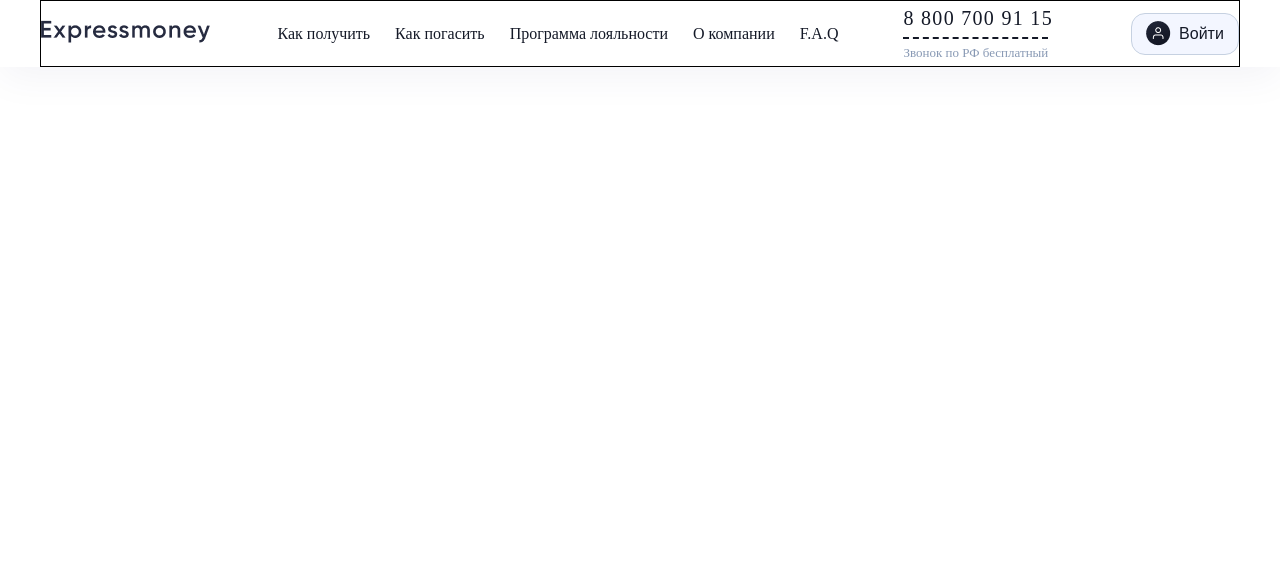
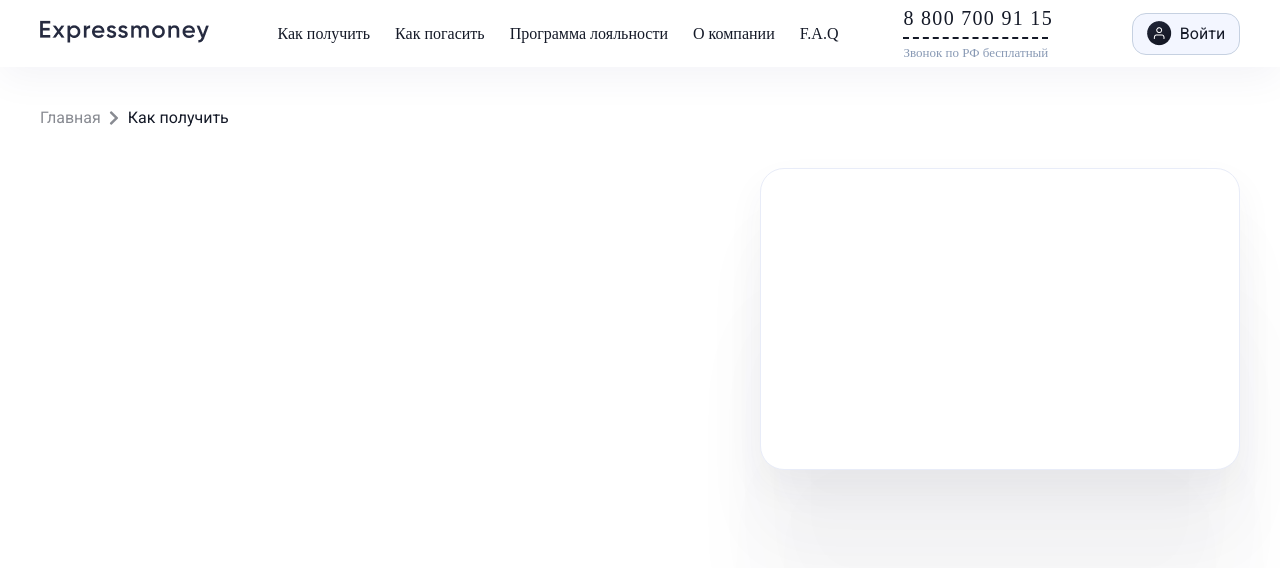
Before and after one commit to Bekhzod2002/expressmoney, a React (Create React App) app: page /how-to-receive in a window 1280 px wide. Shown: the top 568 px of the page. Built offline with nearby package versions, Linux system fonts and the light colour scheme.

Commit message:
Как получить started some chnages added

```diff
--- a/src/components/App/App.js
+++ b/src/components/App/App.js
@@ -4,6 +4,7 @@ import Home from "../../pages/Home/Home";
 import { Routes, Route } from "react-router-dom";
 import styled from "styled-components";
 import "./App.scss";
+import HowReceive from "../../pages/HowReceive/HowReceive";
 
 const AppContainer = styled.div`
   width: 100%;
@@ -25,7 +26,7 @@ function App() {
       <AppHomecontainer>
         <Routes>
           <Route path="/" element={<Home />} />
-          <Route />
+          <Route path="/how-to-receive" element={<HowReceive />} />
           <Route />
           <Route />
           <Route />
--- a/src/components/Header/Header.jsx
+++ b/src/components/Header/Header.jsx
@@ -16,7 +16,9 @@ const Header = () => {
         </div>
         <div className="menu">
           <div className="menulinks">
-            <Link className="item">Как получить</Link>
+            <Link to="/how-to-receive" className="item">
+              Как получить
+            </Link>
             <Link className="item">Как погасить</Link>
             <Link className="item">Программа лояльности</Link>
             <Link className="item">О компании</Link>
--- a/src/components/Header/header.scss
+++ b/src/components/Header/header.scss
@@ -15,7 +15,6 @@
     align-items: center;
     justify-content: space-between;
     margin: 0 auto;
-    border: 1px solid black;
 
     .menuicon {
       display: none;
--- /dev/null
+++ b/src/components/SelectAmount/SelectAmount.jsx
@@ -0,0 +1,14 @@
+import React from "react";
+import "./SelectAmount.scss";
+
+const SelectAmount = () => {
+  return (
+    <div className="selectamount">
+      <div className="selectamount__container">
+        <div className="selectamount__wrapper"></div>
+      </div>
+    </div>
+  );
+};
+
+export default SelectAmount;
--- /dev/null
+++ b/src/components/SelectAmount/SelectAmount.scss
@@ -0,0 +1,26 @@
+.selectamount {
+  width: 100%;
+  max-width: 481px;
+  height: 302px;
+  background: #ffffff;
+  border: 1px solid #e8ecf8;
+  box-shadow: 0px 271px 108px rgba(52, 61, 85, 0.01),
+    0px 152px 91px rgba(52, 61, 85, 0.03), 0px 68px 68px rgba(52, 61, 85, 0.04),
+    0px 17px 37px rgba(52, 61, 85, 0.05), 0px 0px 0px rgba(52, 61, 85, 0.05);
+  border-radius: 24px;
+  .selectamount__container {
+    width: 100%;
+    height: 100%;
+    display: flex;
+    align-items: center;
+    justify-content: center;
+
+    .selectamount__wrapper {
+      width: 100%;
+      max-width: 441px;
+      height: 100%;
+      max-height: 262px;
+      //   border: 1px solid black;
+    }
+  }
+}
--- /dev/null
+++ b/src/pages/HowReceive/HowReceive.jsx
@@ -0,0 +1,38 @@
+import React from "react";
+import { Link } from "react-router-dom";
+import { FaChevronRight } from "react-icons/fa";
+import "./HowReceive.scss";
+import SelectAmount from "../../components/SelectAmount/SelectAmount";
+
+const HowReceive = () => {
+  return (
+    <div className="howreceive">
+      <div className="howreceive__container">
+        <div className="howreceive__wrapper">
+          <div className="howreceive__wrapper top-path">
+            <div className="top_path_links">
+              <Link className="top_path_links-first-step" to="/">
+                Главная{" "}
+              </Link>
+              <span>
+                <FaChevronRight />
+              </span>
+              <Link className="top_path_links-second-step" to="/how-to-receive">
+                Как получить{" "}
+              </Link>
+            </div>
+          </div>
+          {/* Top-Path End */}
+          <div className="howreceive__content">
+            <div className="description"></div>
+            <div className="select__amount_comp">
+              <SelectAmount />
+            </div>
+          </div>
+        </div>
+      </div>
+    </div>
+  );
+};
+
+export default HowReceive;
--- /dev/null
+++ b/src/pages/HowReceive/HowReceive.scss
@@ -0,0 +1,62 @@
+.howreceive {
+  width: 100%;
+  height: 1257px;
+  max-width: 1600px;
+  margin: 0 auto;
+  .howreceive__container {
+    width: 100%;
+    height: 100%;
+    max-width: 1200px;
+    margin: 0 auto;
+    .howreceive__wrapper {
+      width: 100%;
+      height: 100%;
+      margin: 0 auto;
+
+      .top-path {
+        width: 100%;
+        height: 8%;
+
+        .top_path_links {
+          width: 100%;
+          height: 100%;
+          display: flex;
+          align-items: center;
+          font-family: "Manrope", sans-serif;
+          justify-content: flex-start;
+          gap: 5.5px;
+          .top_path_links-first-step {
+            opacity: 0.5;
+          }
+          span {
+            padding-top: 5px;
+            opacity: 0.5;
+          }
+          .top_path_links-second-step {
+            opacity: 1;
+          }
+        }
+      }
+      //   Top Path End
+
+      .howreceive__content {
+        width: 100%;
+        height: 92%;
+        display: flex;
+        align-items: center;
+        justify-content: space-between;
+
+        .description {
+          width: 60%;
+          height: 100%;
+          //   border: 1px solid purple;
+        }
+        .select__amount_comp {
+          width: 40%;
+          height: 100%;
+          display: flex;
+        }
+      }
+    }
+  }
+}
--- a/src/styles/index.scss
+++ b/src/styles/index.scss
@@ -3,7 +3,7 @@
   padding: 0;
   box-sizing: border-box;
   color: #141927;
-  font-family: "Manrope", sans-serif;
+  font-family: "Manrope", roboto;
   font-style: normal;
   text-decoration: none;
   -webkit-touch-callout: none;
```
